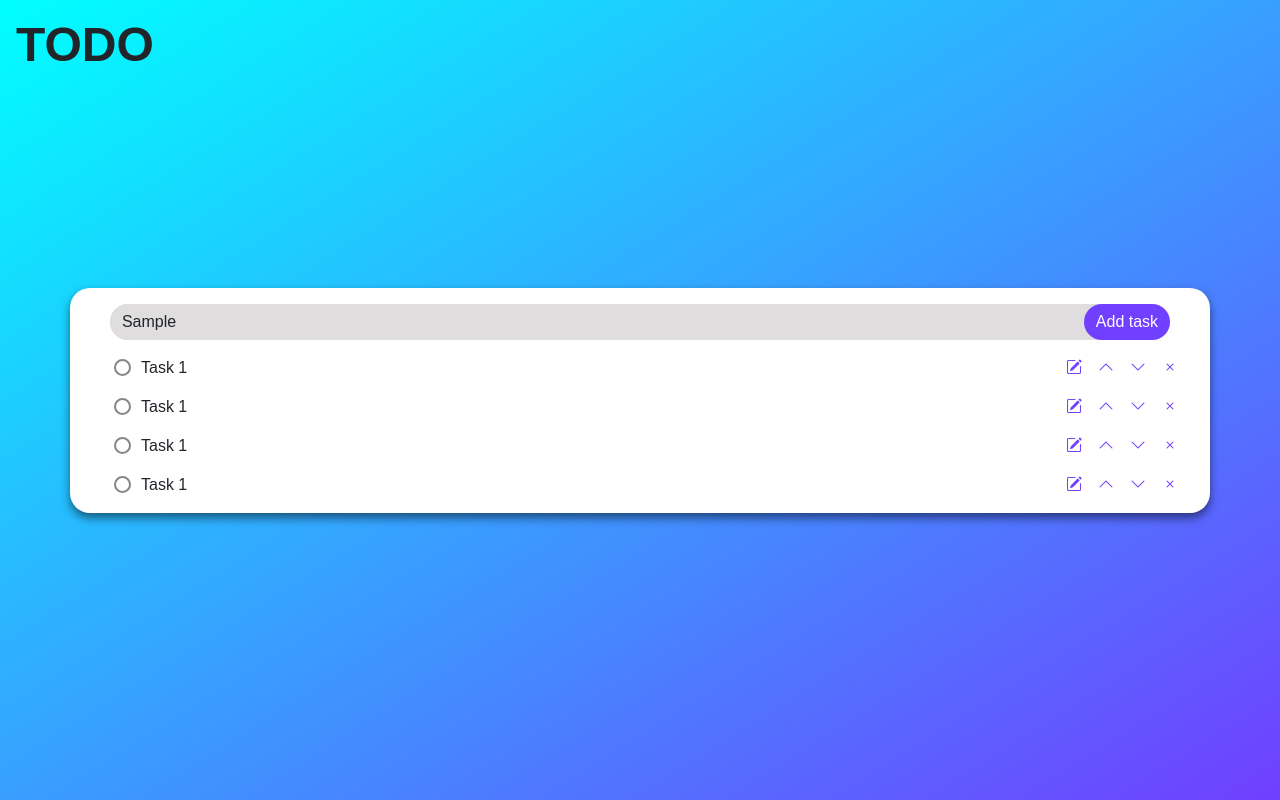
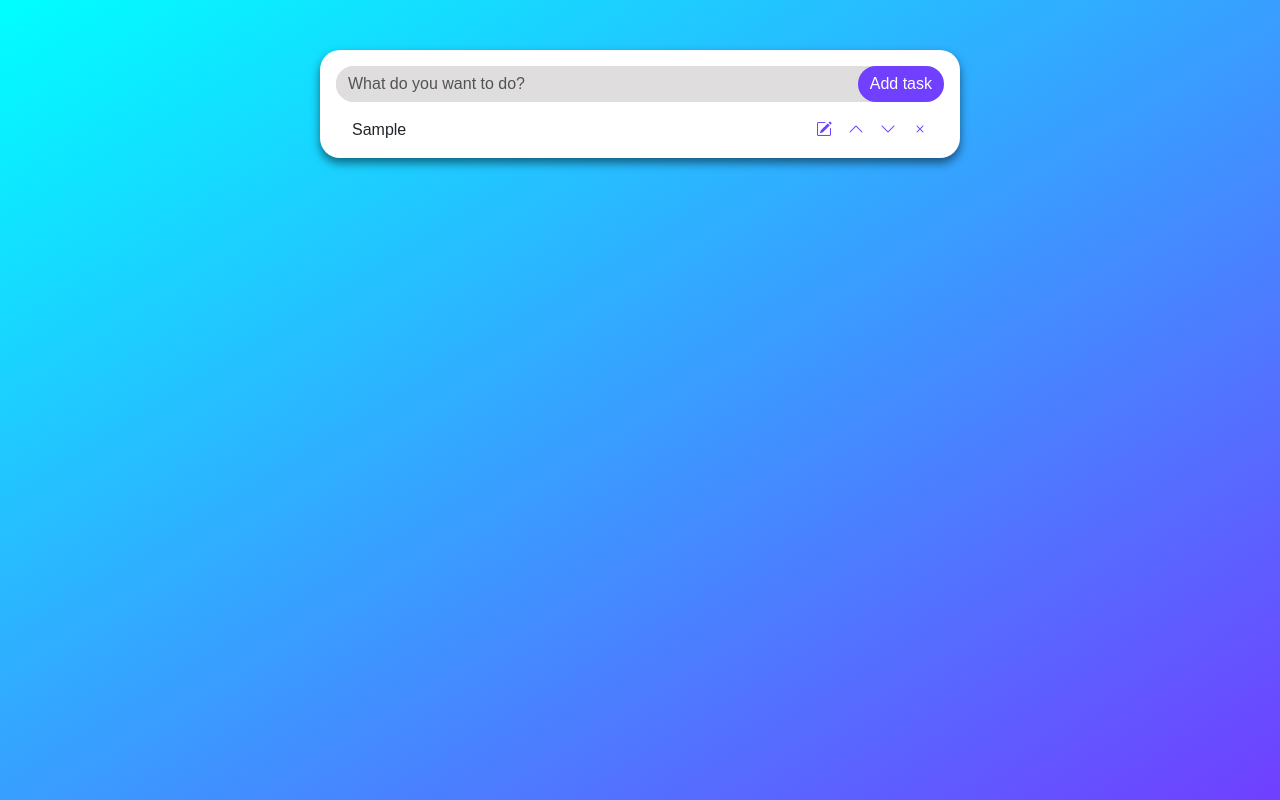
Before and after one commit to Medieinstitutet/todo-CalleCleverborn, a website built with Vite: page index.html in a window 1280 px wide. Both pictures are taken after typing "Sample" into the empty fields and a click on the button "Add task". Built offline with nearby package versions, Linux system fonts and the light colour scheme.

Commit message:
javascript functionality for buttons and localstorage

```diff
--- a/index.html
+++ b/index.html
@@ -1,5 +1,5 @@
 <!DOCTYPE html>
-<html lang="en">
+<html lang="sv">
   <head>
     <meta charset="UTF-8" />
     <link rel="icon" type="image/svg+xml" href="/vite.svg" />
@@ -18,8 +18,7 @@
   </head>
   <body>
     <div class="wrapper">
-      <h2>TODO</h2>
-      <div class="container">
+      <div class="app-container">
         <div class="input-group mb-3">
           <input
             type="text"
@@ -36,35 +35,9 @@
             Add task
           </button>
         </div>
-        <ul id="task-container">
-          <li>
-            Task 1<i class="bi bi-pencil-square" id="edit-btn"></i
-            ><i class="bi bi-chevron-up" id="arrow-up-btn"></i>
-            <i class="bi bi-chevron-down" id="arrow-down-btn"></i
-            ><i class="bi bi-x" id="delete-btn"></i>
-          </li>
-          <li>
-            Task 1<i class="bi bi-pencil-square" id="edit-btn"></i
-            ><i class="bi bi-chevron-up" id="arrow-up-btn"></i>
-            <i class="bi bi-chevron-down" id="arrow-down-btn"></i
-            ><i class="bi bi-x" id="delete-btn"></i>
-          </li>
-          <li>
-            Task 1<i class="bi bi-pencil-square" id="edit-btn"></i
-            ><i class="bi bi-chevron-up" id="arrow-up-btn"></i>
-            <i class="bi bi-chevron-down" id="arrow-down-btn"></i
-            ><i class="bi bi-x" id="delete-btn"></i>
-          </li>
-          <li>
-            Task 1<i class="bi bi-pencil-square" id="edit-btn"></i
-            ><i class="bi bi-chevron-up" id="arrow-up-btn"></i>
-            <i class="bi bi-chevron-down" id="arrow-down-btn"></i
-            ><i class="bi bi-x" id="delete-btn"></i>
-          </li>
-        </ul>
+        <ul id="task-container"></ul>
       </div>
     </div>
-
     <script type="module" src="./main.js"></script>
   </body>
 </html>
--- a/main.js
+++ b/main.js
@@ -1 +1,121 @@
-import "/style/style.css"
+import "/style/style.css";
+
+
+const addTask = document.querySelector("#button-addon2");
+const listContainer = document.querySelector("#task-container");
+
+const tasks = JSON.parse(localStorage.getItem("tasks")) || []
+renderTasksFromLocalStorage();
+function renderTasksFromLocalStorage() {
+    tasks.forEach((task) => {
+        renderTask(task);
+    });
+}
+
+addTask.addEventListener("click", createTask);
+
+
+function createTask() {
+    const taskTextInput = document.querySelector(".form-control");
+    const taskText = taskTextInput.value.trim(); // Trim any leading/trailing white spaces
+
+    if (taskText !== '') {
+        const task = {
+            text: taskText,
+            isCompleted: false,
+            id: Date.now(),
+        };
+        tasks.push(task);
+        localStorage.setItem("tasks", JSON.stringify(tasks));
+        renderTask(task);
+        taskTextInput.value = '';
+    } else {
+        alert("Task cannot be empty")
+    }
+}
+function renderTask(task) {
+    const taskItem = document.createElement("li");
+    taskItem.innerHTML = `
+        ${task.text}
+        <i class="bi bi-pencil-square edit-btn"></i>
+        <i class="bi bi-chevron-up arrow-up-btn"></i>
+        <i class="bi bi-chevron-down arrow-down-btn"></i>
+        <i class="bi bi-x delete-btn"></i>
+    `;
+    listContainer.appendChild(taskItem);
+
+
+    const deleteBtn = taskItem.querySelector(".delete-btn");
+    const editBtn = taskItem.querySelector(".edit-btn");
+    const arrowDownBtn = taskItem.querySelector(".arrow-down-btn");
+    const arrowUpBtn = taskItem.querySelector(".arrow-up-btn");
+
+    deleteBtn.addEventListener("click", () => {
+        deleteTask(task);
+        listContainer.removeChild(taskItem);
+    });
+    editBtn.addEventListener("click", () => {
+        editTask(task, taskItem);
+    });
+
+
+    arrowUpBtn.addEventListener("click", () => {
+        moveTaskUp(task);
+    });
+    arrowDownBtn.addEventListener("click", () => {
+        moveTaskDown(task);
+    });
+
+}
+
+
+function deleteTask(task) {
+    const taskIndex = tasks.findIndex((t) => t.id === task.id);
+    if (taskIndex !== -1) {
+        tasks.splice(taskIndex, 1);
+        localStorage.setItem("tasks", JSON.stringify(tasks));
+    }
+}
+
+function editTask(task, taskItem) {
+    const newText = prompt("Edit the task:", task.text);
+    if (newText !== null && newText !== "") {
+        task.text = newText;
+        taskItem.firstChild.textContent = newText;
+        localStorage.setItem("tasks", JSON.stringify(tasks));
+    }
+}
+
+function moveTaskUp(task) {
+    const taskIndex = tasks.findIndex((t) => t.id === task.id);
+    if (taskIndex > 0) {
+        // Swap the task with the one above it
+        [tasks[taskIndex], tasks[taskIndex - 1]] = [tasks[taskIndex - 1], tasks[taskIndex]];
+
+        // Re-render the tasks in the list to reflect the change
+        listContainer.innerHTML = '';
+        tasks.forEach((task) => {
+            renderTask(task);
+        });
+
+        // Update the local storage
+        localStorage.setItem("tasks", JSON.stringify(tasks));
+    }
+}
+
+function moveTaskDown(task) {
+    const taskIndex = tasks.findIndex((t) => t.id === task.id);
+    if (taskIndex < tasks.length - 1) {
+        // Swap the task with the one below it
+        [tasks[taskIndex], tasks[taskIndex + 1]] = [tasks[taskIndex + 1], tasks[taskIndex]];
+
+        // Re-render the tasks in the list to reflect the change
+        listContainer.innerHTML = '';
+        tasks.forEach((task) => {
+            renderTask(task);
+        });
+
+        // Update the local storage
+        localStorage.setItem("tasks", JSON.stringify(tasks));
+    }
+}
--- a/style/style.scss
+++ b/style/style.scss
@@ -17,27 +17,22 @@ body {
 .wrapper {
     display: flex;
     justify-content: center;
-    align-items: center;
+    align-items: flex-start;
+    padding-top: 50px;
     height: 100vh;
     width: 100%;
     background-image: linear-gradient(to bottom right, #00ffff, #703fff);
-    h2 {
-        font-weight: bolder;
-        font-size: 48px;
-        position: absolute;
-        top: 16px;
-        left: 16px;
-    }
 }
 
-.container {
-    min-width: max-content;
+.app-container {
+    width: 50%;
+    height: min-content;
     background-color: white;
     border-radius: 20px;
     box-shadow: 0px 5px 10px 0px rgba(0, 0, 0, 0.5);
     display: flex;
     flex-direction: column;
-    justify-content: space-around;
+    justify-content: space-between;
     align-items: center;
     position: relative;
 
@@ -64,7 +59,7 @@ body {
             color: white;
 
             &:hover {
-                background-color: #004bad;
+                background-color: rgb(46, 84, 187);
             }
         }
     }
@@ -81,38 +76,22 @@ body {
             gap: 10px;
             cursor: pointer;
 
-            &:active {
-                text-decoration: line-through;
-                color: grey;
-            }
-
-            &::before {
-                content: "";
-                height: 17px;
-                width: 17px;
-                border-radius: 50%;
-                border: 2px solid rgb(134, 134, 134);
-            }
-
-            &:active::before {
-                background-color: #855dff;
-            }
-            #edit-btn {
+            .edit-btn {
                 position: absolute;
                 right: 128px;
                 color: #703fff;
             }
-            #arrow-up-btn {
+            .arrow-up-btn {
                 position: absolute;
                 right: 96px;
                 color: #703fff;
             }
-            #arrow-down-btn {
+            .arrow-down-btn {
                 position: absolute;
                 right: 64px;
                 color: #703fff;
             }
-            #delete-btn {
+            .delete-btn {
                 position: absolute;
                 right: 32px;
                 color: #703fff;
```
Also changed, not shown: style/style.css, 1 other file.
